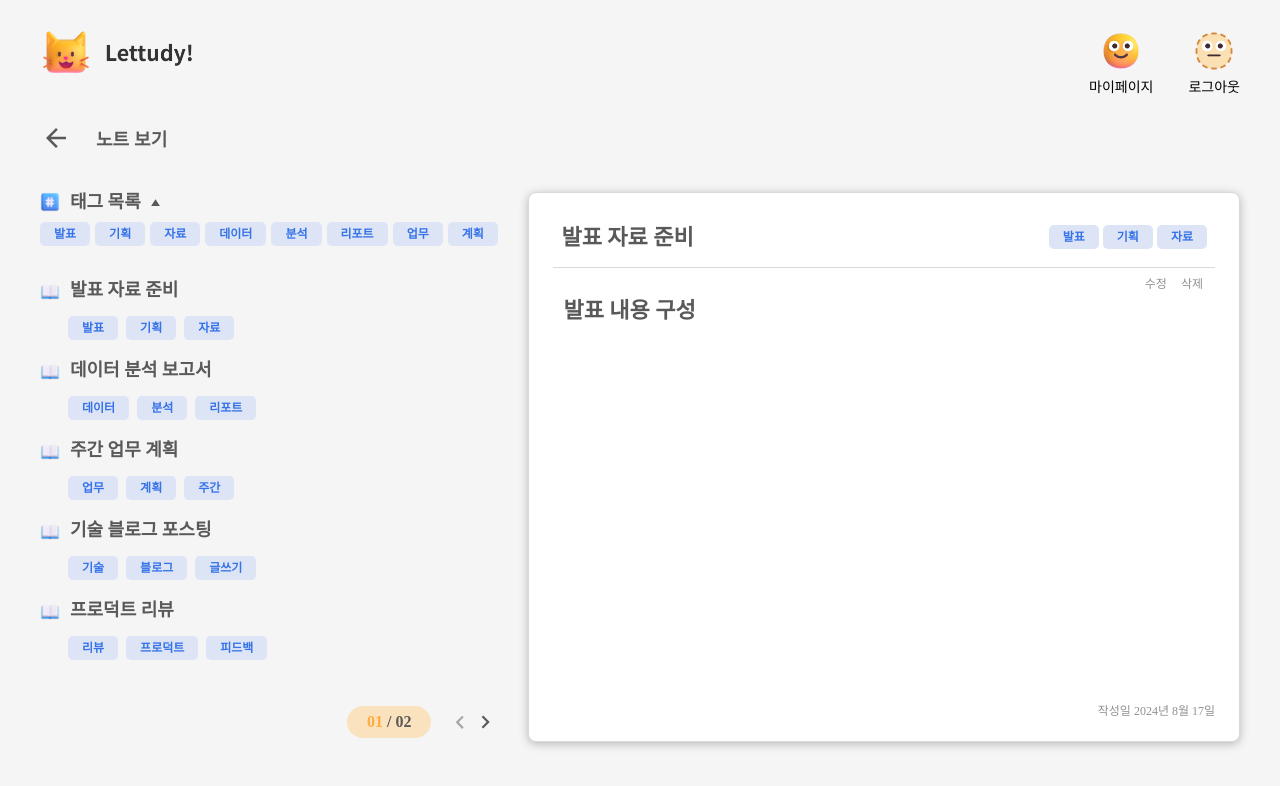
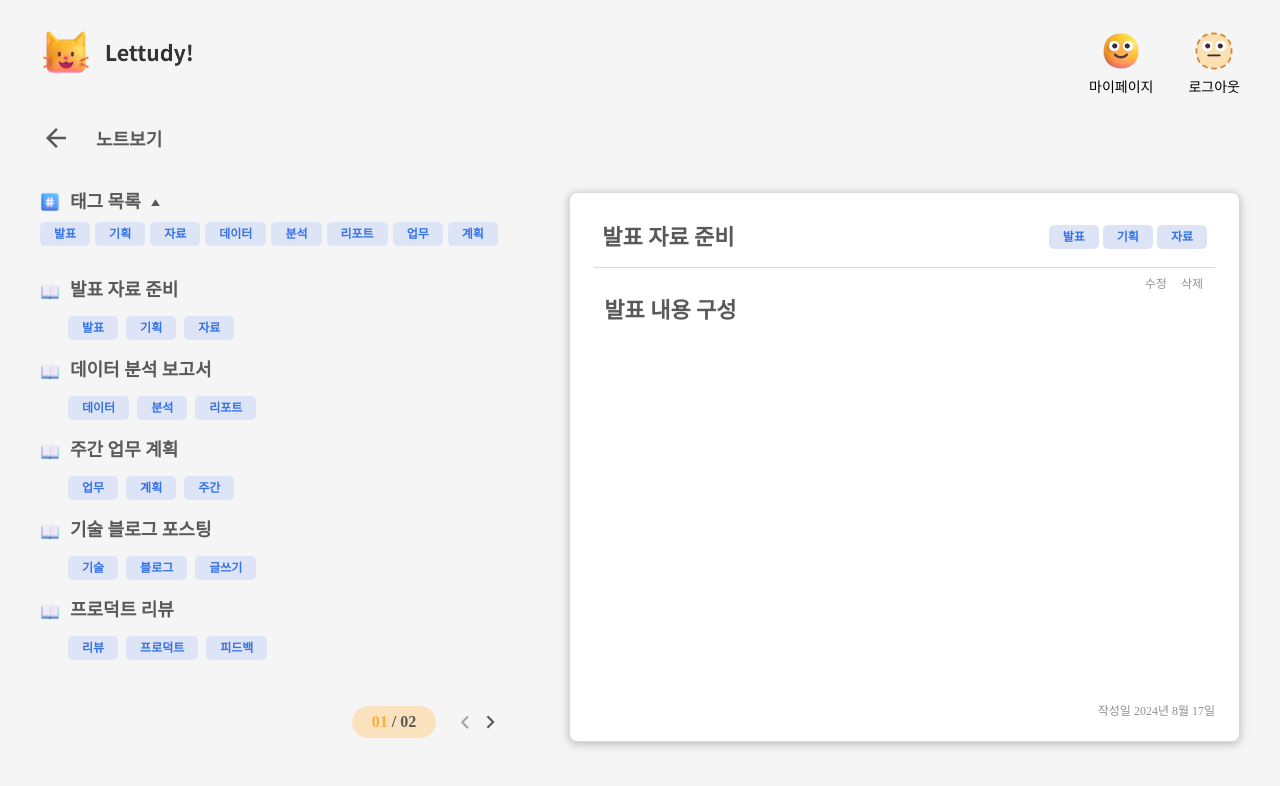
Before and after one commit to IIIIIFive/Lettudy_Client, a React (Vite) app: page /note in a window 1280 px wide. Shown: the top 786 px of the page. Built offline with nearby package versions, Linux system fonts and the light colour scheme; a web font is replaced by a local one.

Commit message:
[Style/#29] NoteView 간격 조정

```diff
--- a/src/pages/NoteView.tsx
+++ b/src/pages/NoteView.tsx
@@ -50,7 +50,7 @@ function NoteView() {
 
   return (
     <NoteViewStyle showAllTags={showAllTags}>
-      <BackButton text='노트 보기' />
+      <BackButton text='노트보기' />
       <div className='container'>
         <div className='list'>
           <TagList
@@ -79,9 +79,9 @@ const NoteViewStyle = styled.div<{ showAllTags: boolean }>`
   padding: 24px 0;
 
   .container {
-    gap: 14px;
+    gap: 50px;
     display: grid;
-    grid-template-columns: 1fr 1.5fr;
+    grid-template-columns: 1fr 1.4fr;
     padding: 40px 0;
     position: relative;
 
```
